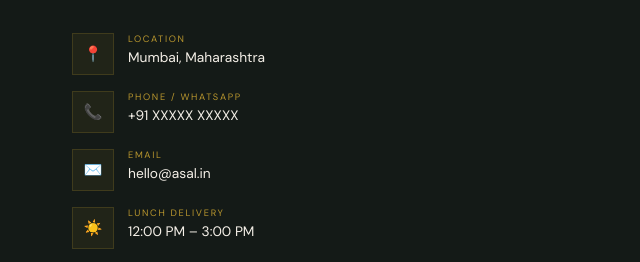
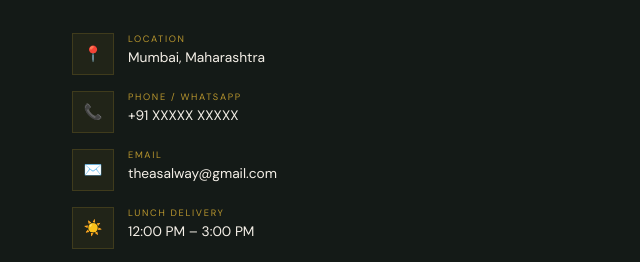
Before and after one commit to Adib-07/Asal_tiffin.website, a plain HTML site: page index.html in a window 1280 px wide. Shown: the part 6565-6827 px from the top of the page, 0-640 px from the left. Drawn offline with nearby package versions, Linux system fonts and the light colour scheme; a web font is replaced by a local one.

Commit message:
Update index.html

```diff
--- a/index.html
+++ b/index.html
@@ -585,7 +585,7 @@ footer{background:var(--obsidian);border-top:1px solid rgba(184,150,46,.12);padd
     <div class="cdetails">
       <div class="citem"><div class="cicon">📍</div><div class="citem-t"><div class="cl">Location</div><div class="cv">Mumbai, Maharashtra</div></div></div>
       <div class="citem"><div class="cicon">📞</div><div class="citem-t"><div class="cl">Phone / WhatsApp</div><div class="cv">+91 XXXXX XXXXX</div></div></div>
-      <div class="citem"><div class="cicon">✉️</div><div class="citem-t"><div class="cl">Email</div><div class="cv">hello@asal.in</div></div></div>
+      <div class="citem"><div class="cicon">✉️</div><div class="citem-t"><div class="cl">Email</div><div class="cv">theasalway@gmail.com</div></div></div>
       <div class="citem"><div class="cicon">☀️</div><div class="citem-t"><div class="cl">Lunch Delivery</div><div class="cv">12:00 PM – 3:00 PM</div></div></div>
       <div class="citem"><div class="cicon">🌙</div><div class="citem-t"><div class="cl">Dinner Delivery</div><div class="cv">7:00 PM – 11:00 PM</div></div></div>
       <div class="citem"><div class="cicon">📅</div><div class="citem-t"><div class="cl">Working Days</div><div class="cv">Monday to Saturday</div></div></div>
```
